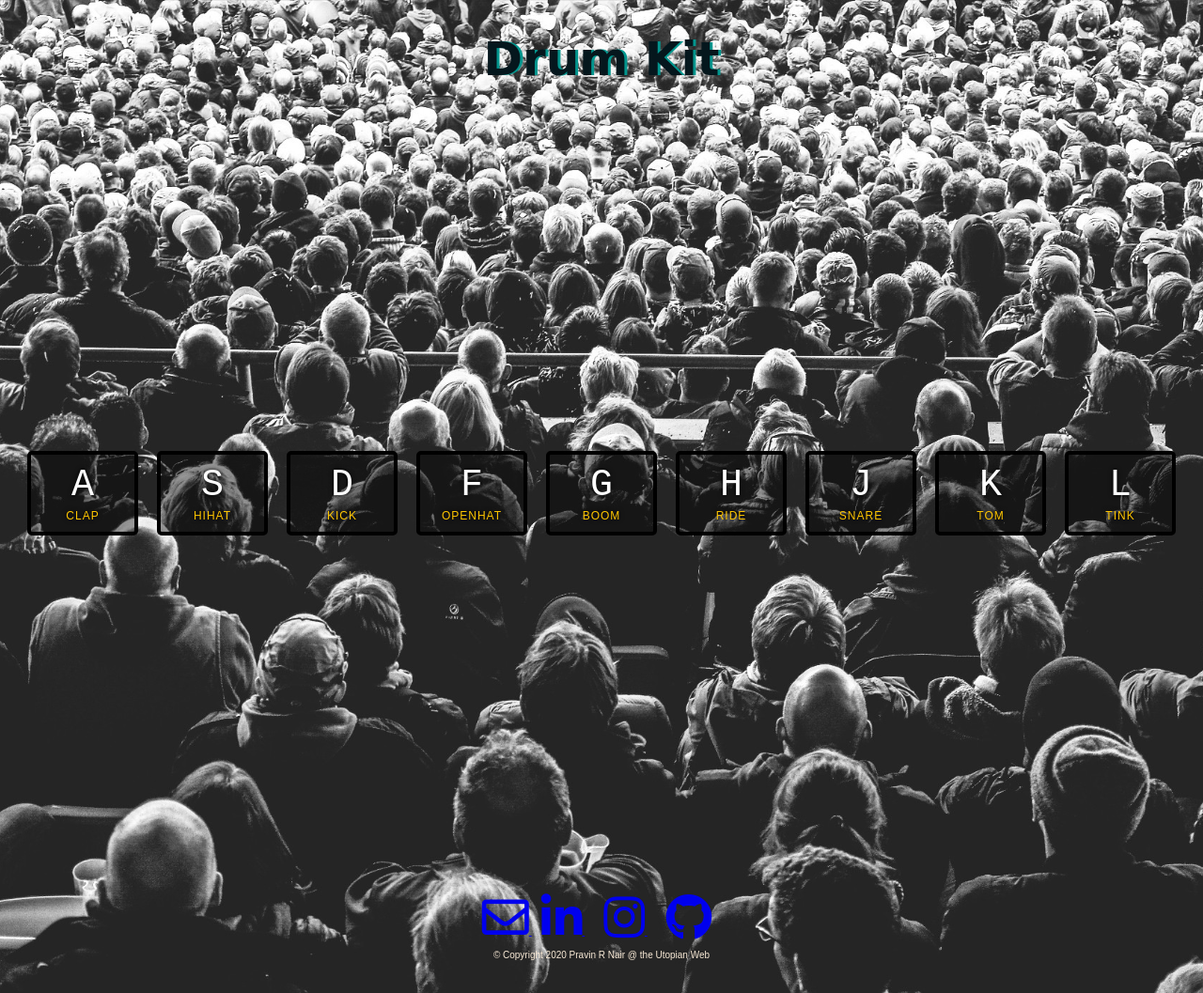
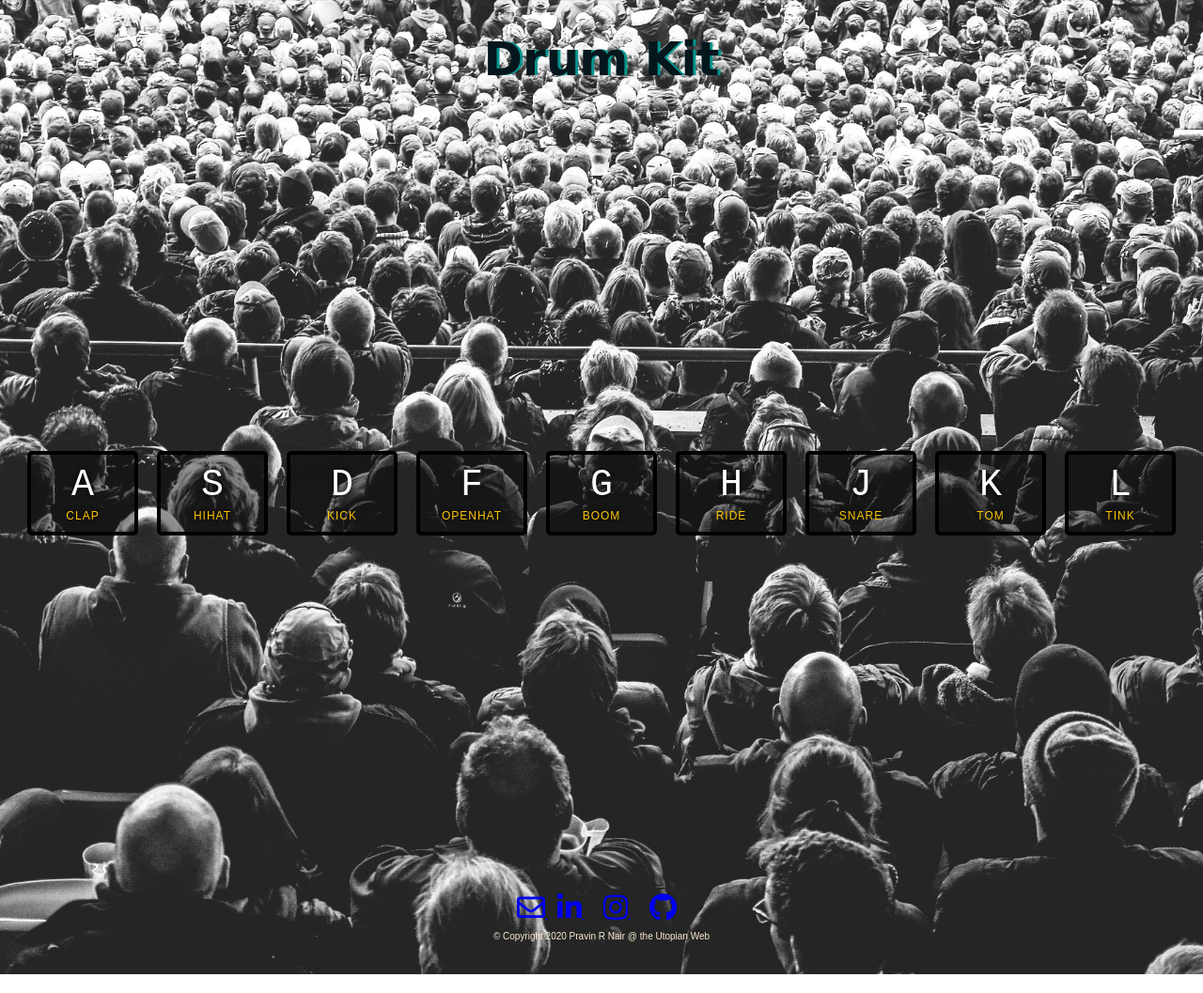
Before and after one commit to pravin44/drumkit-v2-JavaScript, a plain HTML site: page index.html in a window 1280 px wide. Shown: the whole page at 94% size. Drawn offline with Linux system fonts and the light colour scheme; a web font is replaced by a local one.

Commit message:
Update index.html

```diff
--- a/index.html
+++ b/index.html
@@ -63,10 +63,10 @@
 <script src="indes.js" charset="utf-8"></script>
 
 <footer id="footer">
-  <a class="btn" href="mailto:rpravin92@gmail.com"><i class="far fa-envelope fa-5x" ></i> </a>
-  <a class="footer-link" href="https://www.linkedin.com/in/r-pravin-nair-04/"><i class="fab fa-linkedin-in fa-5x"></i> </a>
-  <a class="footer-link" href="https://www.instagram.com/04braveheart/"><i class="fab fa-instagram fa-5x"></i> </a>
-  <a class="footer-link" href="https://github.com/pravin44/cv"> <i class="fab fa-github fa-5x"></i> </a><br>
+  <a class="btn" href="mailto:rpravin92@gmail.com"><i class="far fa-envelope fa-3x" ></i> </a>
+  <a class="footer-link" href="https://www.linkedin.com/in/r-pravin-nair-04/"><i class="fab fa-linkedin-in fa-3x"></i> </a>
+  <a class="footer-link" href="https://www.instagram.com/04braveheart/"><i class="fab fa-instagram fa-3x"></i> </a>
+  <a class="footer-link" href="https://github.com/pravin44/cv"> <i class="fab fa-github fa-3x"></i> </a><br>
 
   <p>© Copyright 2020 Pravin R Nair @ the Utopian Web</p>
 
```
